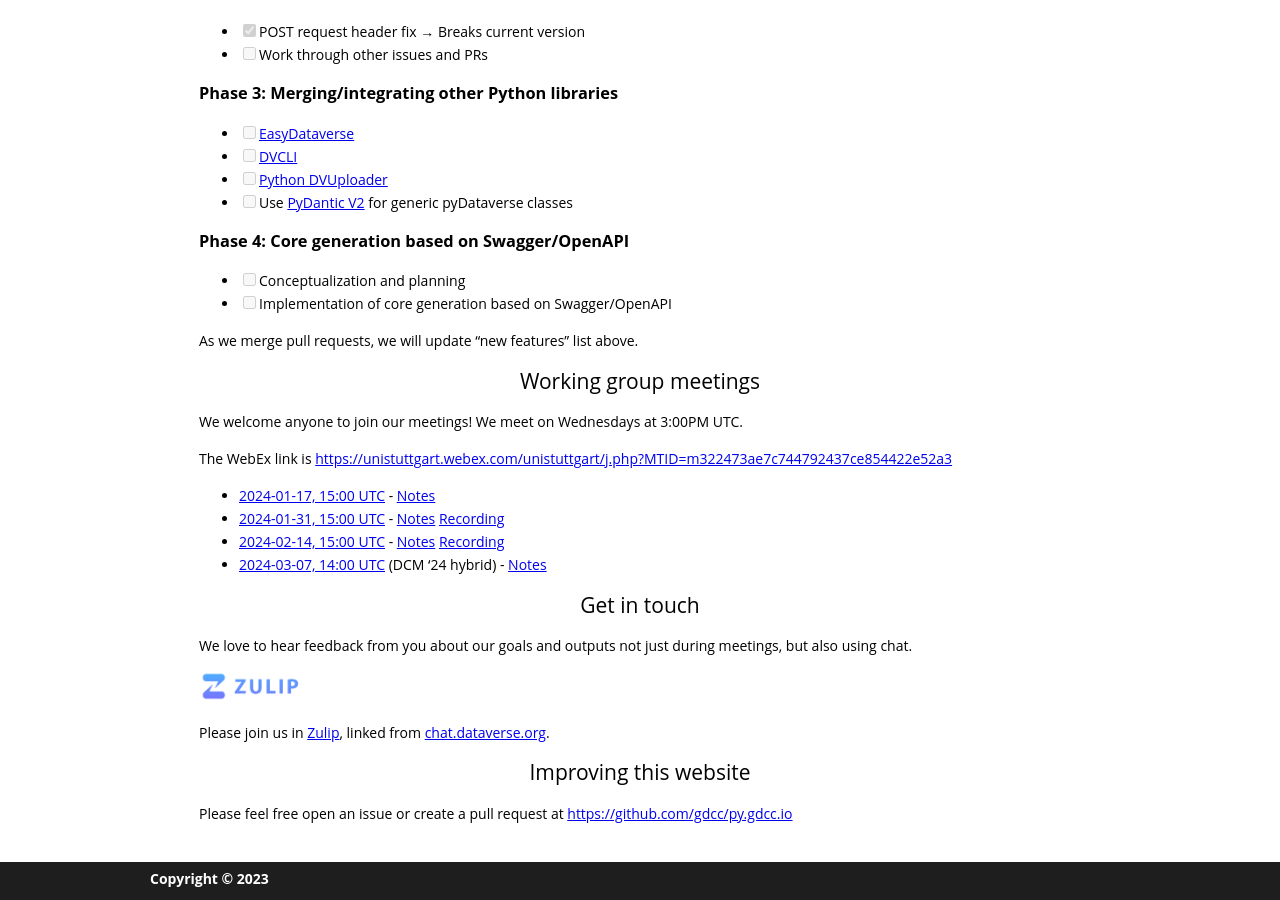
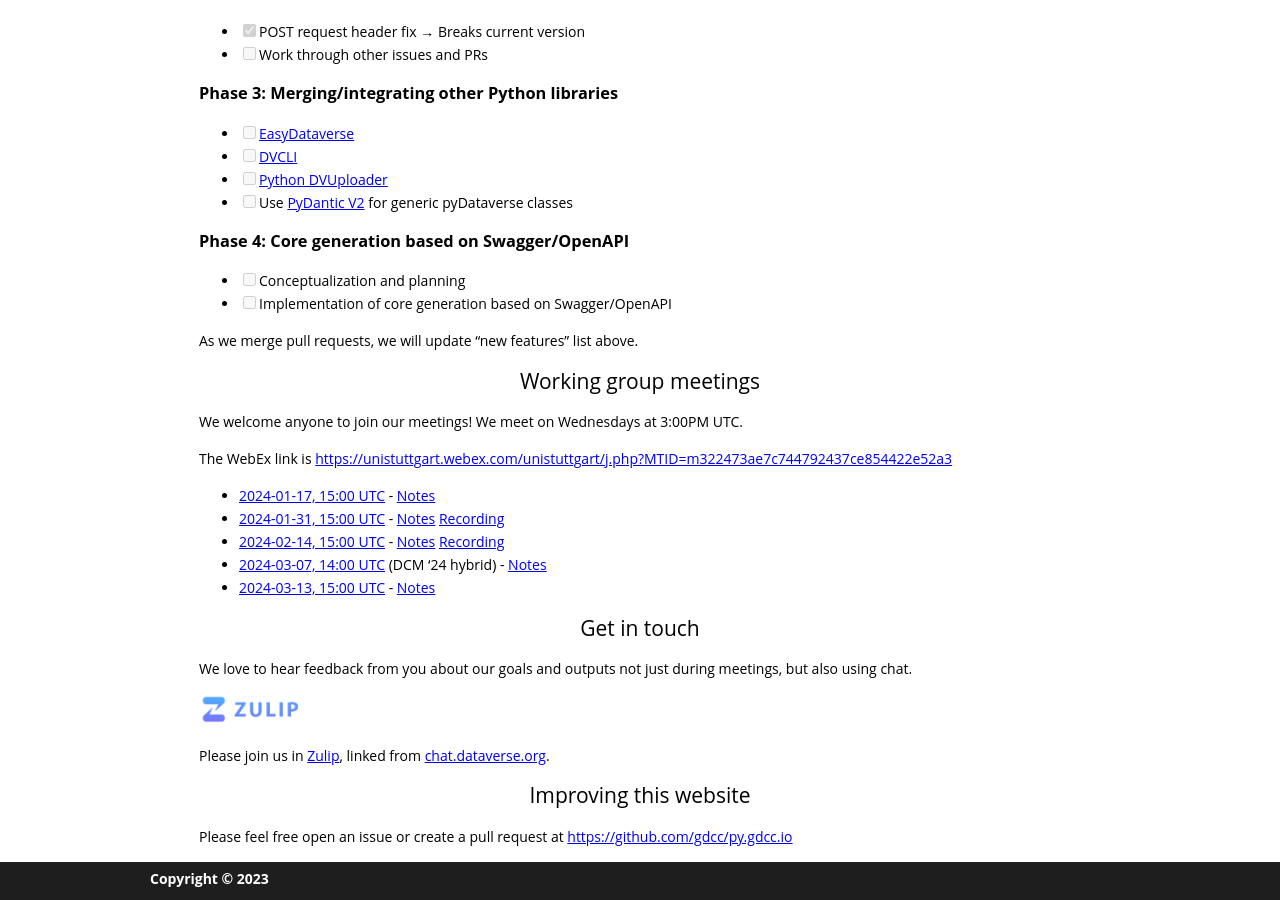
Before and after one commit to gdcc/py.gdcc.io, a Jekyll site: the page built from index.md, in a window 1280 px wide and 900 px high, scrolled down 1873 px. Built offline with Jekyll 4.4.1, drawn with Linux system fonts in a browser that asks for light colours; our own code applies the rules of GitHub Pages for plain Markdown files.

Commit message:
Added next meeting date

```diff
--- a/index.md
+++ b/index.md
@@ -62,6 +62,7 @@ The WebEx link is <https://unistuttgart.webex.com/unistuttgart/j.php?MTID=m32247
 - [2024-01-31, 15:00 UTC](https://time.is/compare/1500_31_Jan_2024_in_UTC) - [Notes](https://docs.google.com/document/d/18nwRey-OhBxheFFIrOPD_nSCrlyH0q31dujLQ0hVZQM/edit?usp=sharing) [Recording](https://drive.google.com/file/d/1P2YumJua5-oQk3CqWTPFz56UFe2TVexD/view?usp=share_link)
 - [2024-02-14, 15:00 UTC](https://time.is/compare/1500_14_Feb_2024_in_UTC) - [Notes](https://docs.google.com/document/d/1FH77wrCgh7FqB6uTsap_Thll0JBf5O3_cjK9wcGU-3g/edit?usp=share_link) [Recording](https://drive.google.com/file/d/1OsjG03qZD2wCew1QOc4dxYv2ShbCslSV/view?usp=share_link)
 - [2024-03-07, 14:00 UTC](https://time.is/compare/1400_7_Mar_2024_in_UTC) (DCM '24 hybrid) - [Notes](https://docs.google.com/document/d/13mPiXJlx8UoN-C2IV8ciIS0dxF2ZIo2HI8K_We8mdME/edit?usp=share_link)
+- [2024-03-13, 15:00 UTC](https://time.is/compare/1500_13_Mar_2024_in_UTC) - [Notes](https://docs.google.com/document/d/19cGiPV3QFlwGXLOKUUzxbyai59yIlSoFV0GOv_Tc2XE/edit?usp=sharing)
 
 ## Get in touch
 
```
